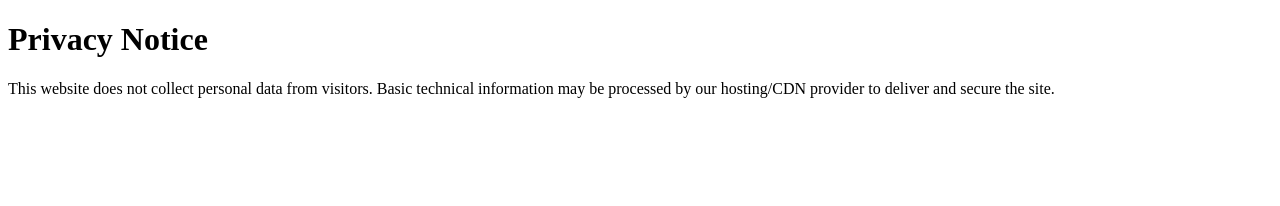
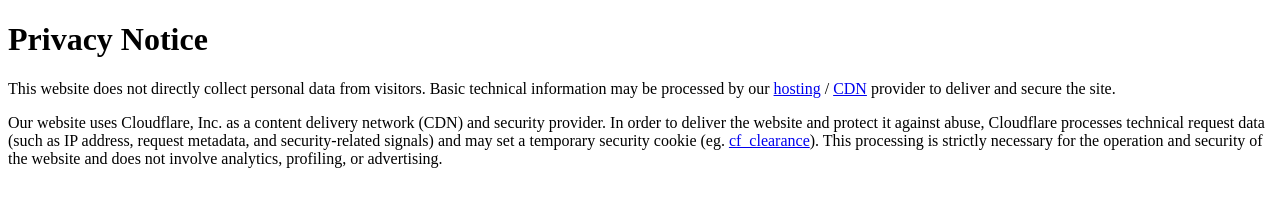
Before and after one commit to udnzk/fluffy-chainsaw, a plain HTML site: page privacy.html in a window 1280 px wide. Drawn offline with Linux system fonts and the light colour scheme.

Commit message:
Update privacy.html

```diff
--- a/privacy.html
+++ b/privacy.html
@@ -9,7 +9,15 @@
 </head>
 <body>
   <h1>Privacy Notice</h1>
-  <p>This website does not collect personal data from visitors. Basic technical information may be processed by our hosting/CDN provider to deliver and secure the site.</p>
+  <p>
+    This website does not directly collect personal data from visitors. Basic technical information may be processed by our <a href="https://github.com">hosting</a> /
+    <a href="https://cloudflare.com">CDN</a> provider to deliver and secure the site.
+  </p>
+
+  <p>
+    Our website uses Cloudflare, Inc. as a content delivery network (CDN) and security provider. In order to deliver the website and protect it against abuse, Cloudflare processes technical request data (such as IP address, request metadata, and security-related signals) and may set a temporary security cookie
+    (eg. <a href="https://developers.cloudflare.com/fundamentals/reference/policies-compliances/cloudflare-cookies/#additional-cookies-used-by-the-challenge-platform">cf_clearance</a>). This processing is strictly necessary for the operation and security of the website and does not involve analytics, profiling, or advertising.
+  </p>
 
 </body>
 </html>
```
